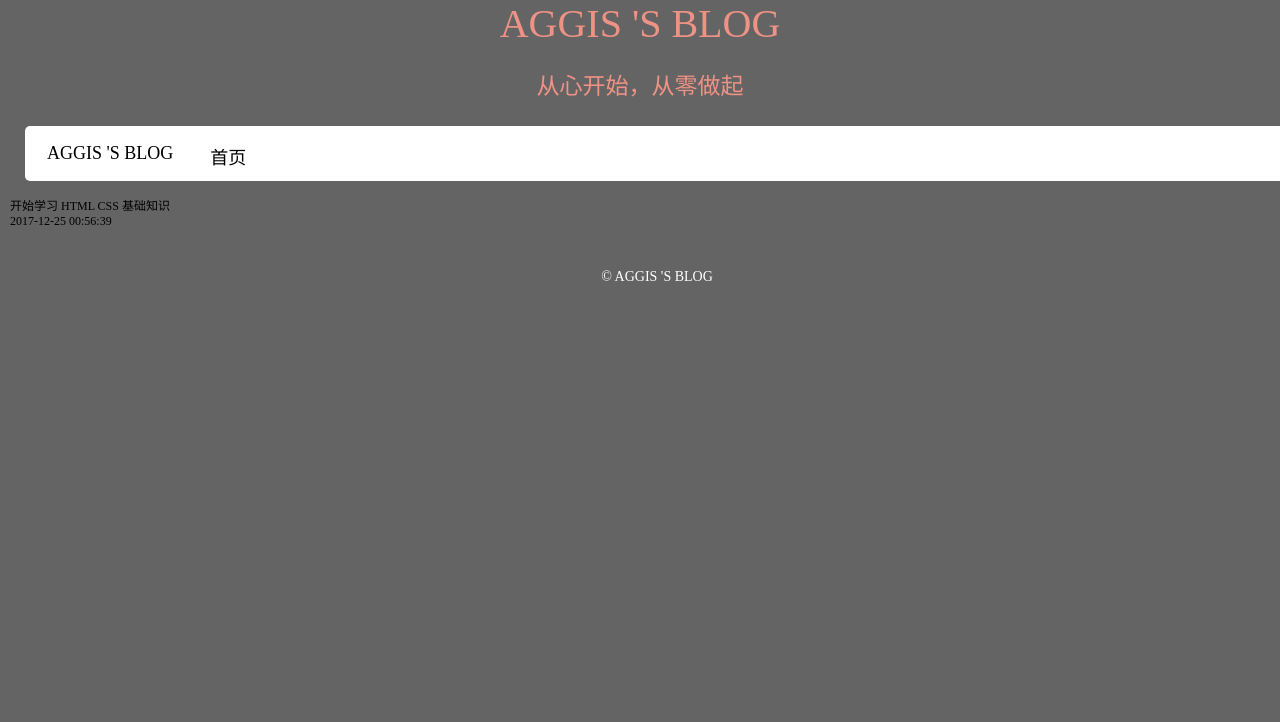
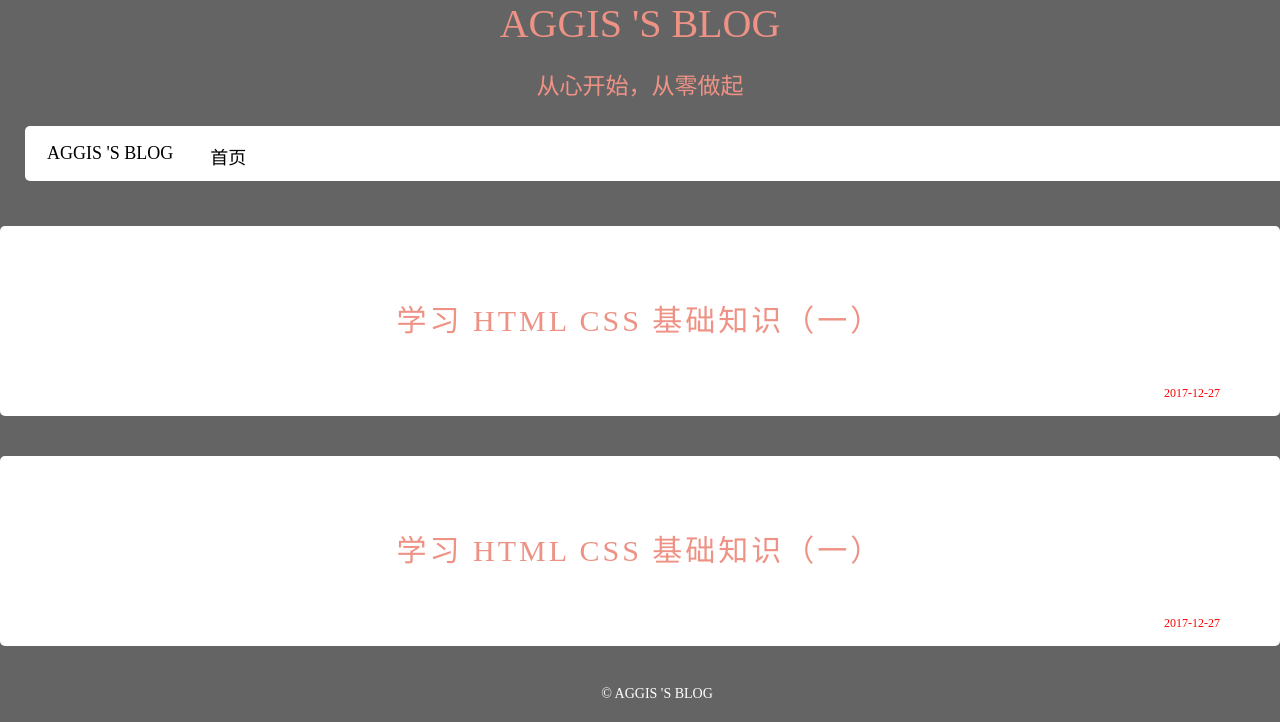
Before and after one commit to 714671404/Memoir, a PHP site: template resources/views/blog.sword.php in a window 1280 px wide; the page is wider, and only the part inside the window is pictured. Shown: the part 154-876 px from the top of that part. Before the commit the page ends 435 px from the top of that part, so only its background shows below. Run offline with PHP 8.4, Linux system fonts and the light colour scheme; the template is opened without the code that fills it, so the values that code supplies are empty; some libraries are stand-ins or nearby versions.

Commit message:
Blog show page ends

```diff
--- a/public/css/blog.main.css
+++ b/public/css/blog.main.css
@@ -91,8 +91,28 @@ body {
 *        content          *
 **************************/
 .blog-content {
-    width: 1314px;
-    margin: 0 auto;
+    max-width: 1314px;
+    margin: 40px auto;
+}
+.blog-content-list {
+    height: 130px;
+    padding: 30px 60px;
+    margin-bottom: 40px;
+    border-radius: 5px;
+    background: white;
+    text-align: center;
+}
+.blog-content-list h2 a {
+    font-size: 30px;
+    line-height: 130px;
+    letter-spacing: 3px;
+    color: #ee9285;
+}
+.blog-content-list div {
+    text-align: right;
+}
+.blog-content-list div a {
+    color: rgb(255,0,0);
 }
 /*************************
 *       End content       *
--- a/public/js/blog/blog.js
+++ b/public/js/blog/blog.js
@@ -4,6 +4,15 @@ var app = new Vue({
         a_navigation: [
             {href: 'blog', name: 'AGGIS \'S BLOG'},
             {href: 'blog', name: '首页'}
+        ]
+    }
+})
+var blog_content = new Vue({
+    el: '#blog-content',
+    data: {
+        todos: [
+            {_href: 'blog-show', _title: '学习 HTML CSS 基础知识（一）', _time: '2017-12-27'},
+            {_href: 'blog-show', _title: '学习 HTML CSS 基础知识（一）', _time: '2017-12-27'}
         ]
     }
 })
--- a/resources/views/blog.sword.php
+++ b/resources/views/blog.sword.php
@@ -22,10 +22,10 @@
         <!--End上半部分-->
 
         <!--内容-->
-        <div class="blog-content">
-            <div class="content-list">
-                <h2><a href="blog-show">开始学习 HTML CSS 基础知识</a></h2>
-                <div><a href="blog-show">2017-12-25 00:56:39</a></div>
+        <div class="blog-content" id="blog-content">
+            <div class="blog-content-list" v-for="todo in todos">
+                <h2><a v-bind:href="todo._href">{{ todo._title }}</a></h2>
+                <div><a v-bind:href="todo._href">{{ todo._time }}</a></div>
             </div>
         </div>
         <!--End 内容-->
@@ -37,6 +37,6 @@
     <!--End 最外层-->
 
     <script src="js/vue/vue.min.js" type="text/javascript"></script>
-    <script src="js/blog.js" type="text/javascript"></script>
+    <script src="js/blog/blog.js" type="text/javascript"></script>
 </body>
 </html>
```
